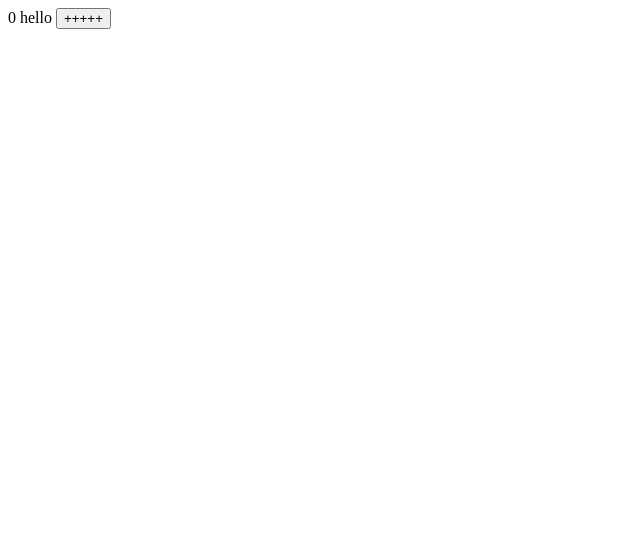
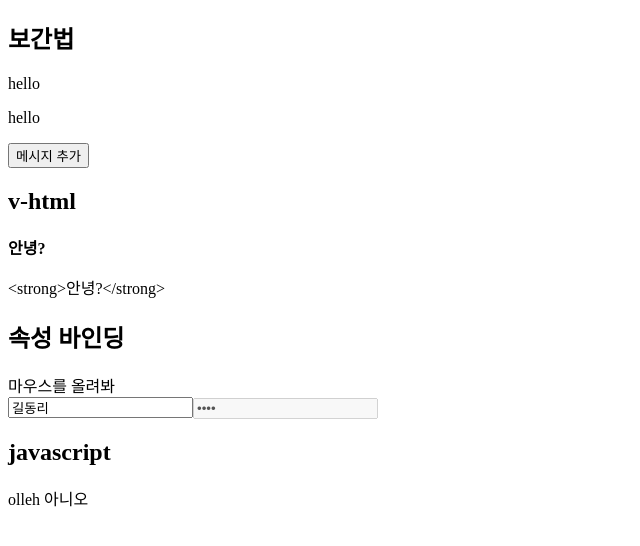
Before and after one commit to Develing1991/vite3-tutorial, a Vue app: page / in a window 1280 px wide. Shown: the top 546 px of the page, without its empty margins (0-640 px from the left). Built offline with nearby package versions, Linux system fonts and the light colour scheme.

Commit message:
template basic

```diff
--- a/src/App.vue
+++ b/src/App.vue
@@ -1,33 +1,40 @@
 <template>
 	<div>
-		{{ count }}
-		{{ message }}
+		<h2>보간법</h2>
+		<p>{{ message }}</p>
+		<p v-once>{{ message }}</p>
+		<button @click="$event => (message = message + '!')">메시지 추가</button>
 
-		<button @click="increase">+++++</button>
+		<h2>v-html</h2>
+		<!-- xss 주의 dompurify ...-->
+		<p v-html="rawHtml"></p>
+		<p>{{ rawHtml }}</p>
+
+		<h2>속성 바인딩</h2>
+		<div :title="dynamicTitle">마우스를 올려봐</div>
+		<input type="text" value="길동리" :disabled="isInputDisabled" />
+		<input v-bind="attr" />
+		<h2>javascript</h2>
+		{{ message.split('').reverse().join('') }}
+		{{ isInputDisabled ? '예' : '아니오' }}
 	</div>
 </template>
 
 <script>
-	import { onMounted, ref } from 'vue';
+	import { ref } from 'vue';
 
 	export default {
-		mounted() {
-			console.log('어느게 먼저? options mounted');
-		},
 		setup() {
-			const count = ref(0);
 			const message = ref('hello');
-			const increase = () => {
-				count.value++;
-			};
-			onMounted(() => {
-				console.log('어느게 먼저? composition mounted'); // 컴포지션이 먼저 실행 됨
+			const rawHtml = ref('<strong>안녕?</strong>');
+			const dynamicTitle = ref('hihihihifsddfs');
+			const isInputDisabled = ref(false);
+			const attr = ref({
+				type: 'password',
+				value: '1234',
+				disabled: true,
 			});
-			return {
-				count,
-				message,
-				increase,
-			};
+			return { message, rawHtml, dynamicTitle, isInputDisabled, attr };
 		},
 	};
 </script>
```
